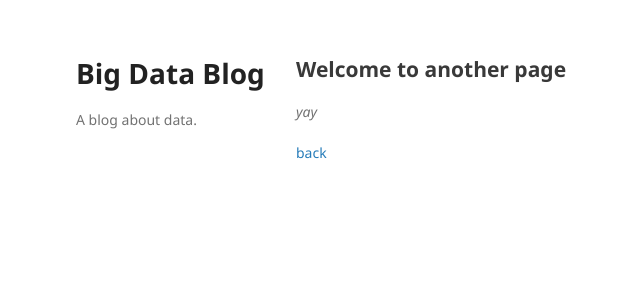
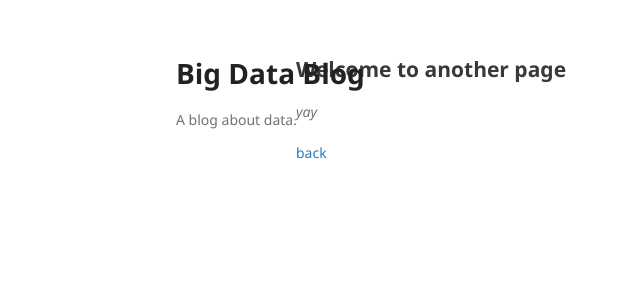
Before and after one commit to benquachtran/bigdatablog, a Jekyll site: the page built from another-page.md, in a window 1280 px wide. Shown: the top 300 px of the page, without its empty margins (74-714 px from the left). Built offline with Jekyll 4.4.1, drawn with Linux system fonts in a browser that asks for light colours; our own code applies the rules of GitHub Pages for plain Markdown files.

Commit message:
Update jekyll-theme-minimal.scss

```diff
--- a/_sass/jekyll-theme-minimal.scss
+++ b/_sass/jekyll-theme-minimal.scss
@@ -109,7 +109,7 @@ header {
   width:270px;
   float:left;
   position:fixed;
-  left:150px;
+  left:250px;
   -webkit-font-smoothing:subpixel-antialiased;
 }
 
```
